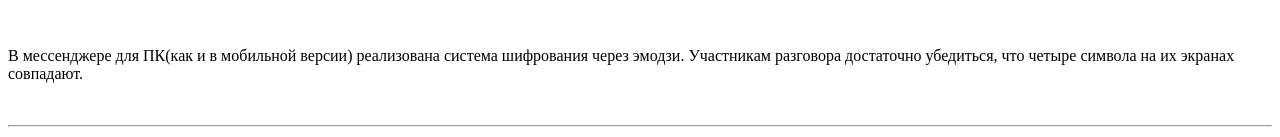
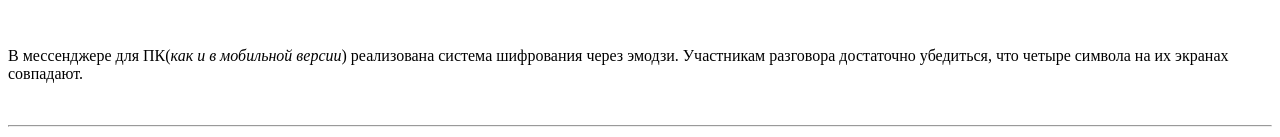
Before and after one commit to julia-is-coding/html-css-hw-1, a plain HTML site: page index.html in a window 1280 px wide. Shown: the part 305-442 px from the top of the page. Drawn offline with Linux system fonts and the light colour scheme.

Commit message:
index.html has been changed

```diff
--- a/index.html
+++ b/index.html
@@ -14,7 +14,7 @@
     <br>
     <p>Пользователи предварительной версии <strong>Telegram</strong> могут звонить другим людям, просматривать вызовы и изменять настройки конфиденциальности для звонков. Можно сделать так, чтобы вам могли звонить только люди из списка контактов, либо вообще запретить входящие. Есть возможность вносить пользователей в исключения.</p>
     <br>
-    <p>В мессенджере для ПК(<e>как и в мобильной версии</e>) реализована система шифрования через эмодзи. Участникам разговора достаточно убедиться, что четыре символа на их экранах совпадают.</p>
+    <p>В мессенджере для ПК(<i>как и в мобильной версии</i>) реализована система шифрования через эмодзи. Участникам разговора достаточно убедиться, что четыре символа на их экранах совпадают.</p>
     <br>
     <hr>
     <br>
```
